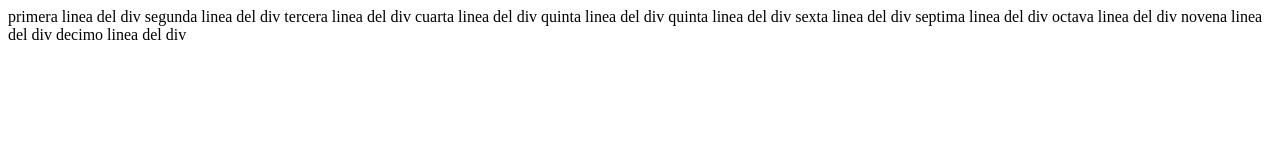
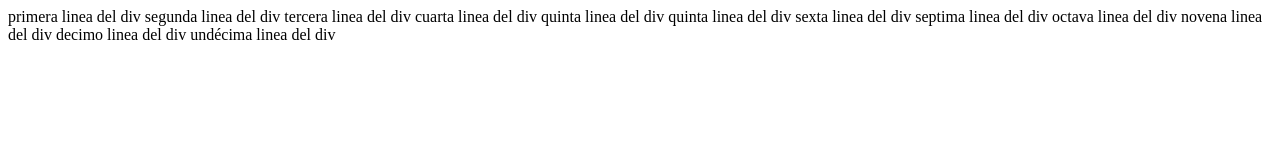
Before and after one commit to TheLeon137/Curso-git, a plain HTML site: page index.html in a window 1280 px wide. Drawn offline with Linux system fonts and the light colour scheme.

Commit message:
Ninth Commit

```diff
--- a/index.html
+++ b/index.html
@@ -18,6 +18,7 @@
         octava linea del div
         novena linea del div
         decimo linea del div
+        undécima linea del div
     </div>
 </body>
 </html>
```
